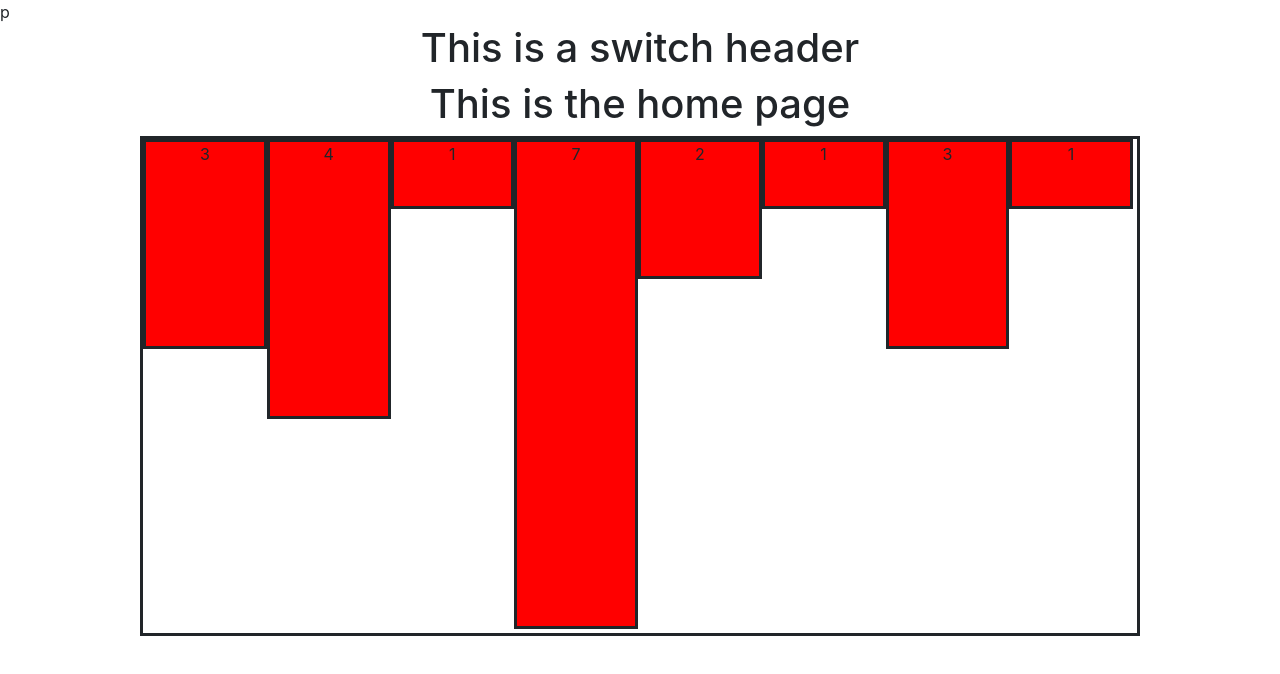
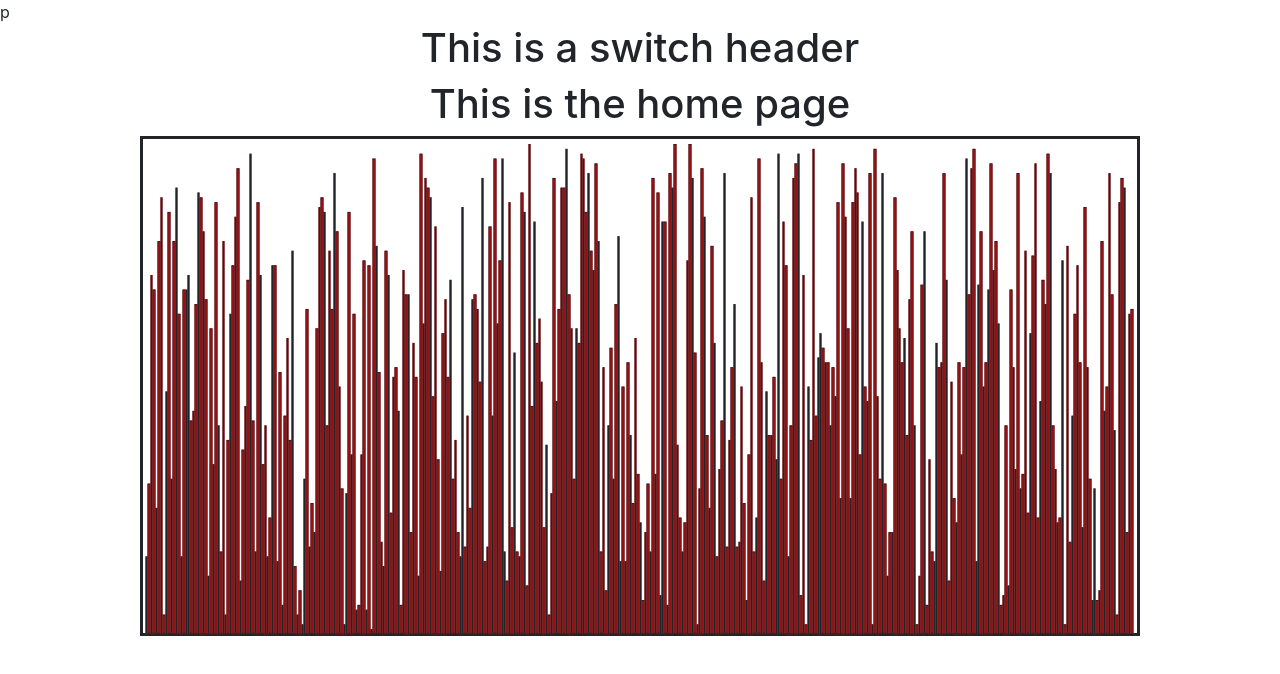
Before and after one commit to KentPham/Sorting-Visualizer, a React (Create React App) app: page / in a window 1280 px wide. Shown: the top 674 px of the page. Built offline with nearby package versions, Linux system fonts and the light colour scheme.

Commit message:
Visualizer Complete (Max 400 entities)

```diff
--- a/src/components/bundles/visualizer/Visualizer.css
+++ b/src/components/bundles/visualizer/Visualizer.css
@@ -6,5 +6,6 @@
 
  .bar {
      background-color: red;
+     border-width: thin;
      border-style: solid;
  }
--- a/src/components/bundles/visualizer/Visualizer.js
+++ b/src/components/bundles/visualizer/Visualizer.js
@@ -5,32 +5,36 @@ class Visualizer extends Component {
 
     render () {
 
-        let nums = [3, 4, 1, 7, 2, 1, 3, 1];
+        let nums = [];
+        let barHeight;
+        let yTranslate;
 
-        let barheight;
-        let barwidth = 990/nums.length
+        let barStyle;
 
-        /*let barstyle = {
-            width: `${barwidth}`
-        };*/
+        let rand;
 
-        let barstyle;
+        for (let i = 0; i < 400; i++) {
+            rand = Math.round(1 + Math.random() * 100);
+            nums = [...nums, rand]
+        }
+
+        let barWidth = 990/nums.length;
 
         let bars = nums.map (function(m) {
 
-            barheight = (m/Math.max(...nums))*490;
+            barHeight = (m/Math.max(...nums))*490;
+            yTranslate = 495 - barHeight;
 
-            barstyle = {
-                width: `${barwidth}px`,
-                height: `${barheight}px`
+            barStyle = {
+                width: `${barWidth}px`,
+                height: `${barHeight}px`,
+                transform: `translate(2.5px, ${yTranslate}px)`
             }
 
             return (
-            <div className="bar" style={barstyle}>{m}</div>
+            <div className="bar" style={barStyle}></div>
             )
         })
-
-        console.log(bars);
 
         return(
             <div>
```
